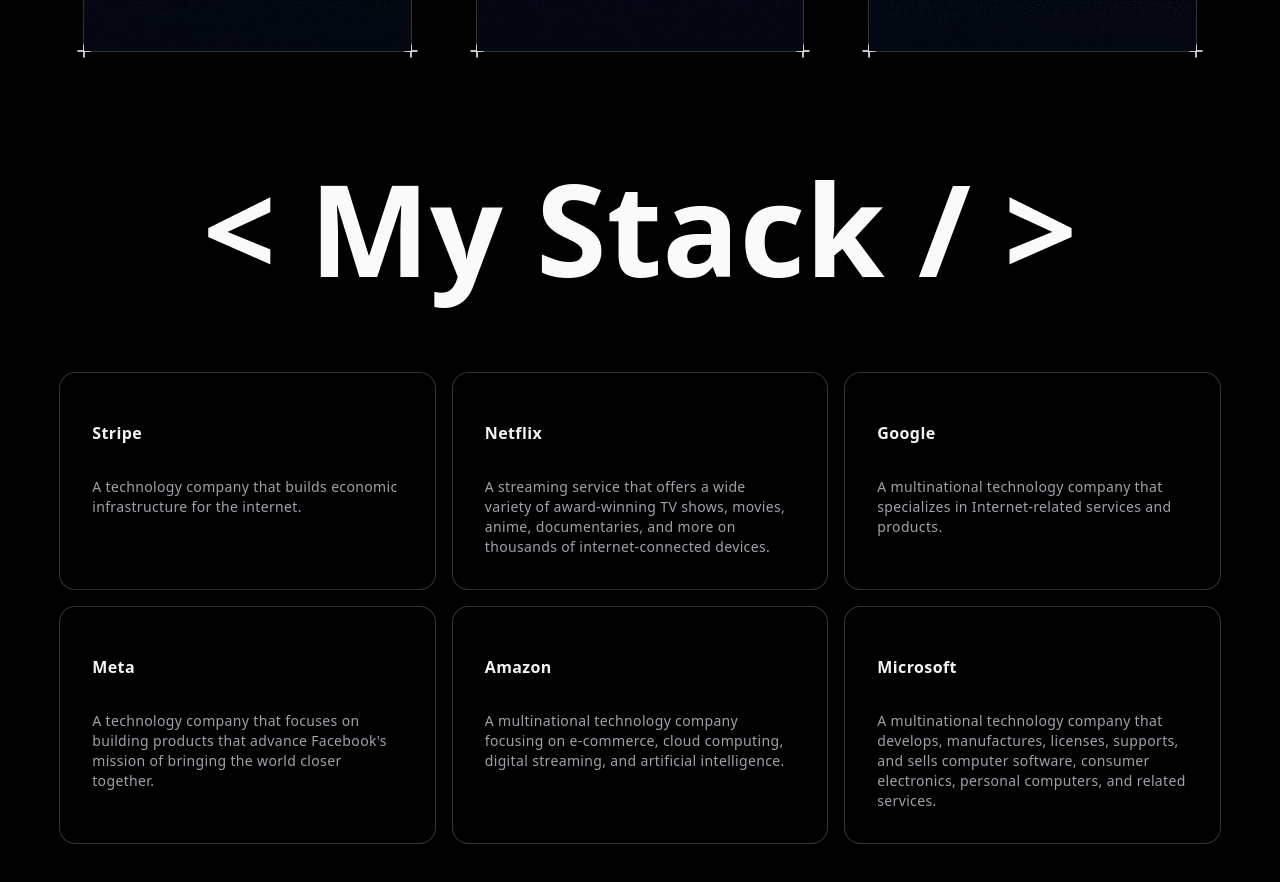
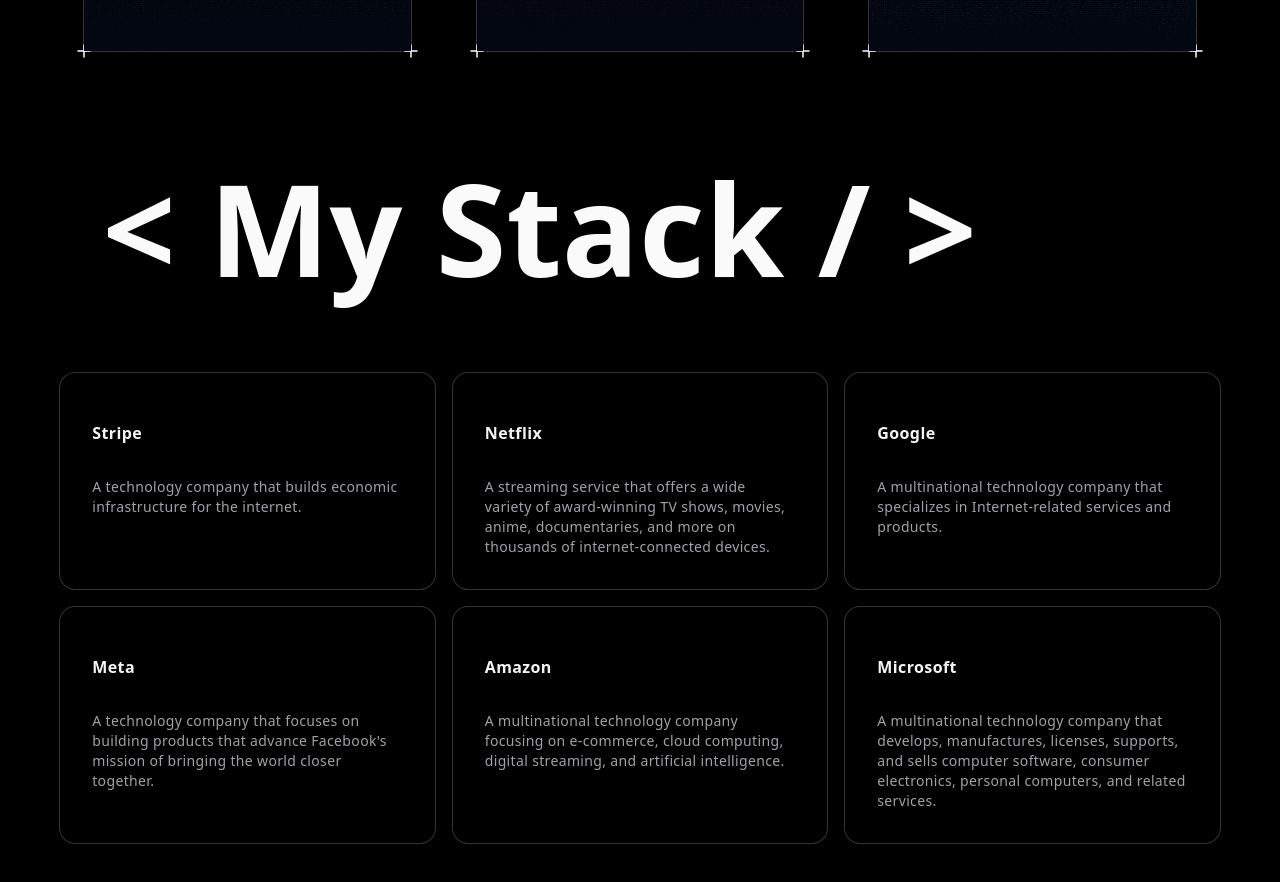
Before and after one commit to Poisonlocket/portfoliowebsitev2, a Next.js app: page / in a window 1280 px wide. Shown: the part 1660-2542 px from the top of the page. Built offline with nearby package versions, Linux system fonts and the light colour scheme.

Commit message:
minor responsitivity changes

```diff
--- a/app/page.tsx
+++ b/app/page.tsx
@@ -63,7 +63,7 @@
                 <CanvasRevealFood></CanvasRevealFood>
 
             </div>
-                <div className={"text-center lg:text-[8em] md:text-[6em] sm:text-[4em] xs:text-[2em] font-semibold"}>
+                <div className={"text-left mx-[8%] lg:text-[8em] md:text-[6em] sm:text-[4em] xs:text-[2em] font-semibold"}>
                     &lt; My Stack / &gt;
                 </div>
                 <CardHoverEffectDemo>
```
